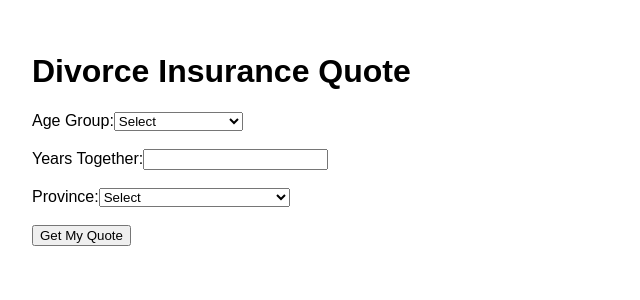
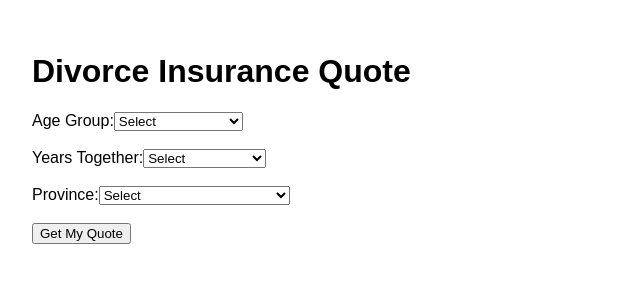
Before and after one commit to Catherine-Ge/Divorce-Insurance, a React (Create React App) app in the folder frontend/: page / in a window 1280 px wide. Shown: the top 300 px of the page, without its empty margins (0-640 px from the left). Built offline with nearby package versions, Linux system fonts and the light colour scheme.

Commit message:
fix the years together box

```diff
--- a/frontend/src/App.js
+++ b/frontend/src/App.js
@@ -52,13 +52,19 @@ function App() {
         <br /><br />
 
         <label>Years Together:
-          <input
-            type="number"
-            name="YearsTogether"
-            onChange={handleChange}
-            required
-            min="0"
-          />
+          <select name="YearsTogether" onChange={handleChange} required>
+            <option value="">Select</option>
+            <option value="1 year">1 year</option>
+            <option value="2 years">2 years</option>
+            <option value="3 years">3 years</option>
+            <option value="4 years">4 years</option>
+            <option value="5 years">5 years</option>
+            <option value="6 years">6 years</option>
+            <option value="7 years">7 years</option>
+            <option value="8 years">8 years</option>
+            <option value="9 years">9 years</option>
+            <option value="10 years or more">10 years or more</option>
+          </select>
         </label>
         <br /><br />
 
```
Also changed, not shown: 1 other file (tests, documents, lock files or other folders).
